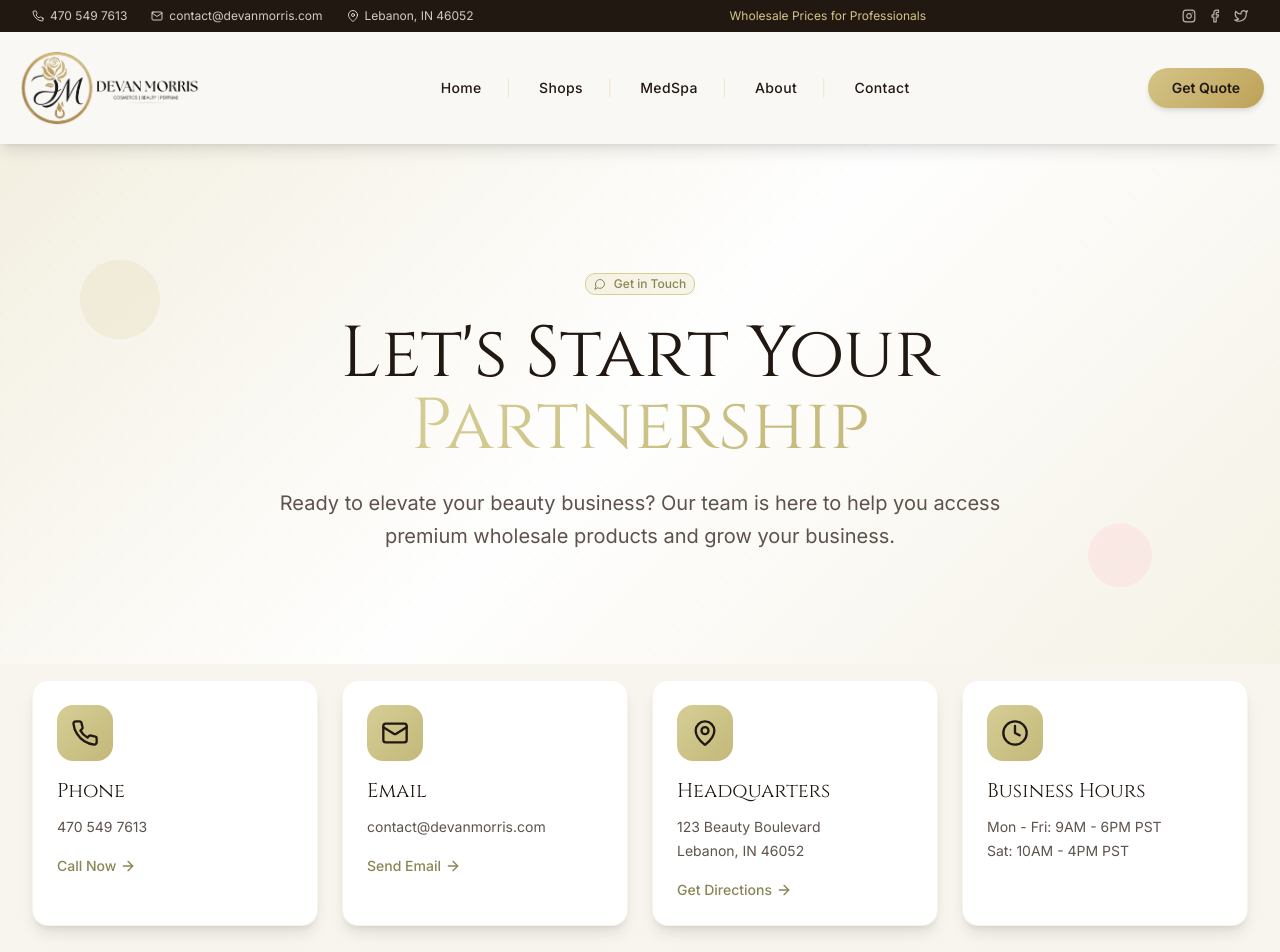
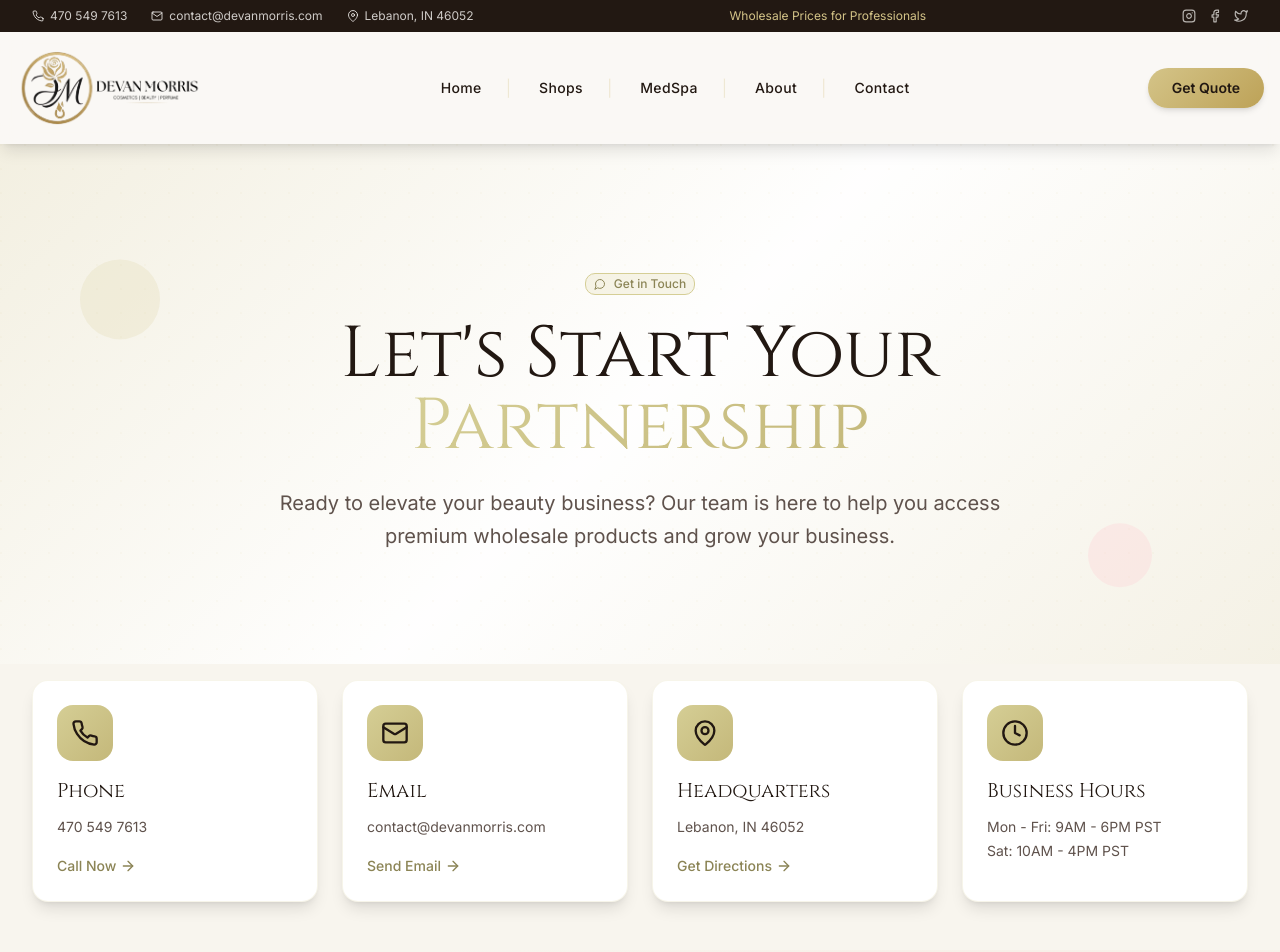
Before and after one commit to rohitrankmantra/DEVAN-MORRIS, a Next.js app: page /contact in a window 1280 px wide. Shown: the top 952 px of the page. Built offline with nearby package versions, Linux system fonts and the light colour scheme.

Commit message:
changes done

```diff
--- a/app/contact/page.jsx
+++ b/app/contact/page.jsx
@@ -58,7 +58,7 @@ const contactInfo = [
   {
     icon: MapPin,
     title: "Headquarters",
-    details: ["123 Beauty Boulevard", "Lebanon, IN 46052"],
+    details: [ "Lebanon, IN 46052"],
     action: "https://maps.google.com",
     actionText: "Get Directions",
   },
```
